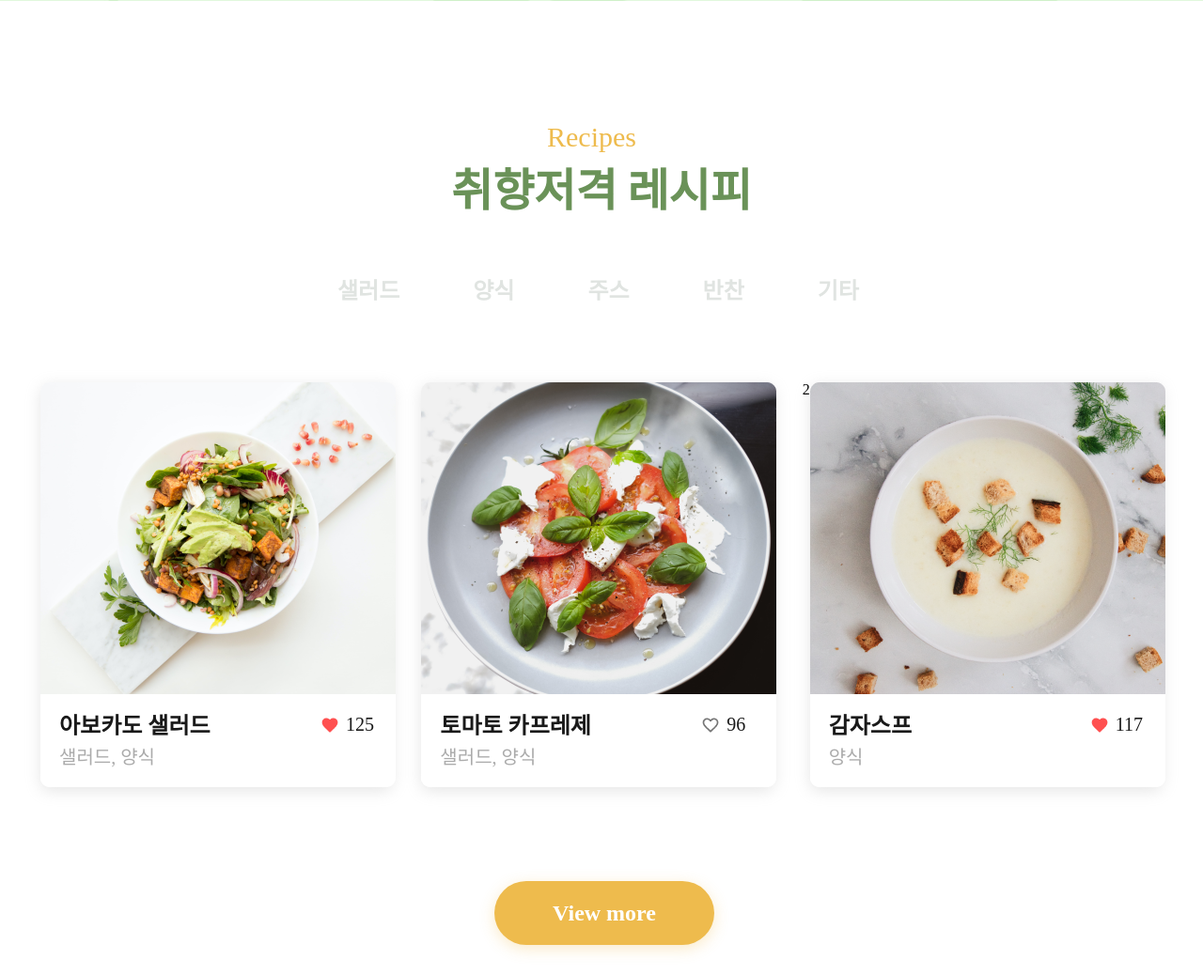
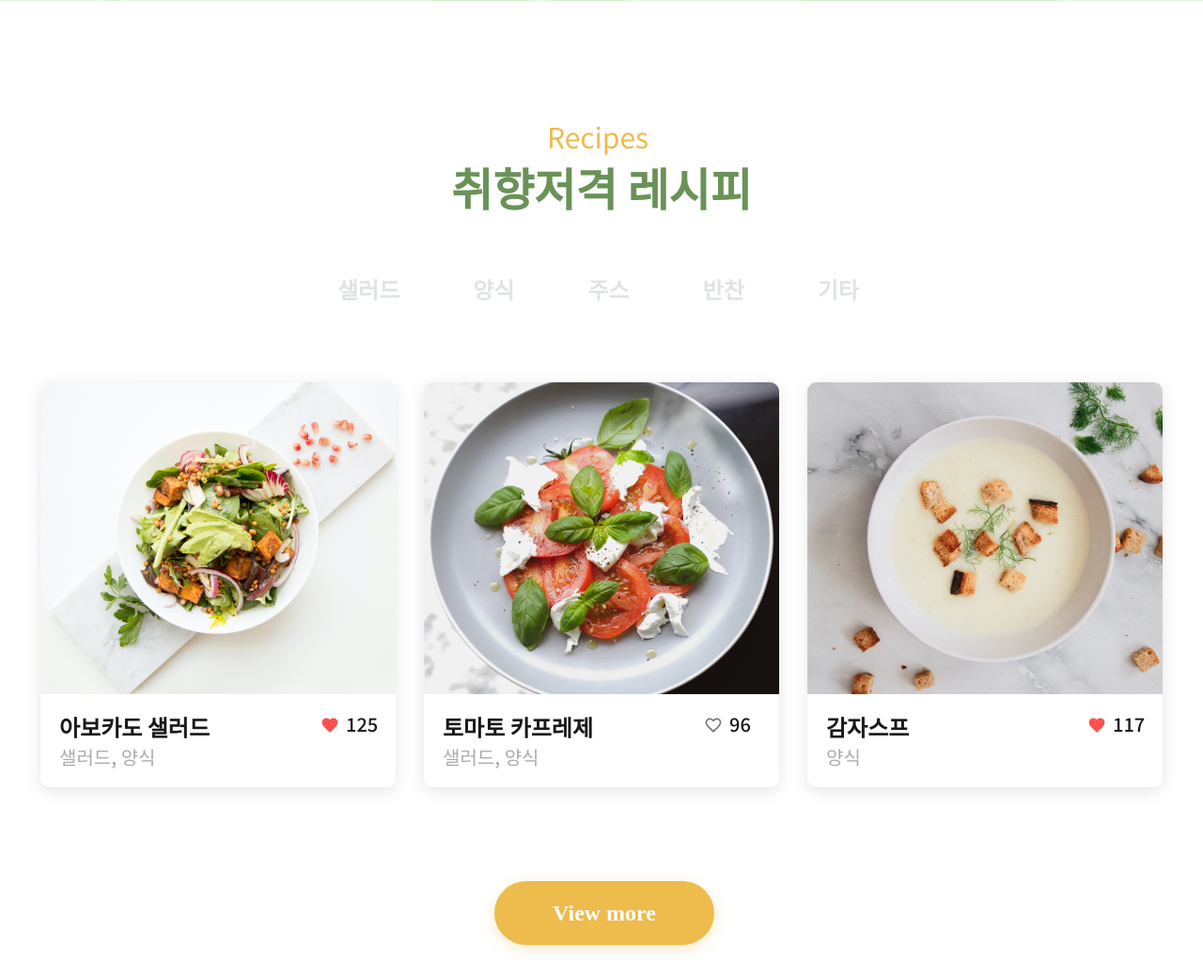
Before and after one commit to mirimSunwoo/Vegetable_Coin, a PHP site: page /main.html in a window 1280 px wide; the page is wider, and only the part inside the window is pictured. Shown: the part 3838-4876 px from the top of that part at 94% size. Run offline with PHP 8.4, Linux system fonts and the light colour scheme; some libraries are stand-ins or nearby versions; some web fonts are replaced.

Commit message:
한글폰트 부분수정

```diff
--- a/MyPage/css/header_2.css
+++ b/MyPage/css/header_2.css
@@ -1,3 +1,4 @@
+@import url('https://fonts.googleapis.com/css2?family=Nanum+Myeongjo:wght@800&family=Noto+Sans+KR&display=swap');
 .wrap{
   position: absolute;
   width: 1920px;
@@ -23,14 +24,13 @@
 .nav {
     margin-left: 380px;
     position: relative;
-    /* justify-content: flex-end; */
+    font-family: 'Noto Sans KR', sans-serif;
+    font-weight: 400;
     border: none;
     border-radius: 10em;
     display: -webkit-box;
     display: flex;
     list-style: none;
-    /* background: #f5f5f5; */
-    /* box-shadow: 20px 40px 40px #00000033; */
     padding: 10px;
   }
   .nav li {
@@ -45,6 +45,7 @@
     color: #fff;
     display: inline-block;
     text-decoration: none;
+    margin-top: 5px;
     z-index: 3;
   }
   .nav .slide1,
@@ -57,12 +58,12 @@
     transition: all 0.6s cubic-bezier(0.23, 1, 0.32, 1.05);
   }
   .nav .slide1 {
-    background-color: #9acd32;
+    background-color: #EEBB4D;
     z-index: 2;
   }
   .nav .slide2 {
     opacity: 0;
-    background: rgba(207, 207, 207,0.6);
+    background: rgba(255, 255, 255,0.2);
     z-index: 1;
   }
   .nav .squeeze {
@@ -89,6 +90,6 @@
     -webkit-box-align: center;
             align-items: center;
     /* background-color: #e0e0e0; */
-    font-family: Montserrat, sans-serif;
+    font-family: 'Noto Sans KR', sans-serif;
     line-height: 1.5;
   }
--- a/MyPage/css/main_base.css
+++ b/MyPage/css/main_base.css
@@ -1,5 +1,5 @@
 @import url('https://fonts.googleapis.com/css2?family=Nanum+Myeongjo:wght@800&family=Noto+Sans+KR:wght@400;500&display=swap');
-@import url('https://fonts.googleapis.com/css2?family=Nanum+Myeongjo:wght@800&family=Noto+Sans+KR&display=swap');
+/* @import url('https://fonts.googleapis.com/css2?family=Nanum+Myeongjo:wght@800&family=Noto+Sans+KR&display=swap'); */
 @font-face {
     src: url(/font);
     font-family:"Gotham";
@@ -11,8 +11,8 @@
     border-collapse: collapse;
     margin: 0px;
     padding: 0px;
-    font-family: 'Nanum Myeongjo', serif;
-    font-family: 'Noto Sans KR', sans-serif;
+    /* font-family: 'Noto Sans KR', sans-serif; */
+
     /* color: #000; */
 }
 
@@ -317,7 +317,7 @@ button:hover{
     left: 902px;
     top: 3969px;
 
-    font-family: Gotham;
+    font-family: 'Noto Sans KR', sans-serif;
     font-style: normal;
     font-weight: normal;
     font-size: 30px;
@@ -408,6 +408,8 @@ form > select:hover{
     left: 363px;
     top: 4245px;
     display: flex;
+    /* font-family: 'Noto Sans KR', sans-serif; */
+
     /* background-color: blue; */
 }
 .box > li{
@@ -428,7 +430,7 @@ form > select:hover{
     margin-left: 20px;
     top: 352px;
 
-    font-family: Pretendard;
+    font-family: 'Noto Sans KR', sans-serif;
     font-style: normal;
     font-weight: bold;
     font-size: 24px;
@@ -443,7 +445,7 @@ form > select:hover{
     margin-left: 20px;
     top: 387px;
 
-    font-family: Pretendard;
+    font-family: 'Noto Sans KR', sans-serif;
     font-style: normal;
     font-weight: 500;
     font-size: 20px;
@@ -468,7 +470,7 @@ form > select:hover{
     margin-left: 325px;
     top: 352px;
 
-    font-family: Pretendard;
+    font-family: 'Noto Sans KR', sans-serif;
     font-style: normal;
     font-weight: 500;
     font-size: 20px;
--- a/MyPage/main.html
+++ b/MyPage/main.html
@@ -142,7 +142,7 @@
                             <p class="number">96</p>
                         </div>
                     </li>
-              2      <li>
+                    <li>
                         <div class="box_bg">
                             <img class="img" src="./image/box_3.png">
                             <p class="box_name">감자스프</p>
```
Also changed, not shown: MyPage/image/search.png (deleted), MyPage/image/wwd.png (deleted), MyPage/image/wwd_info.png (deleted).
